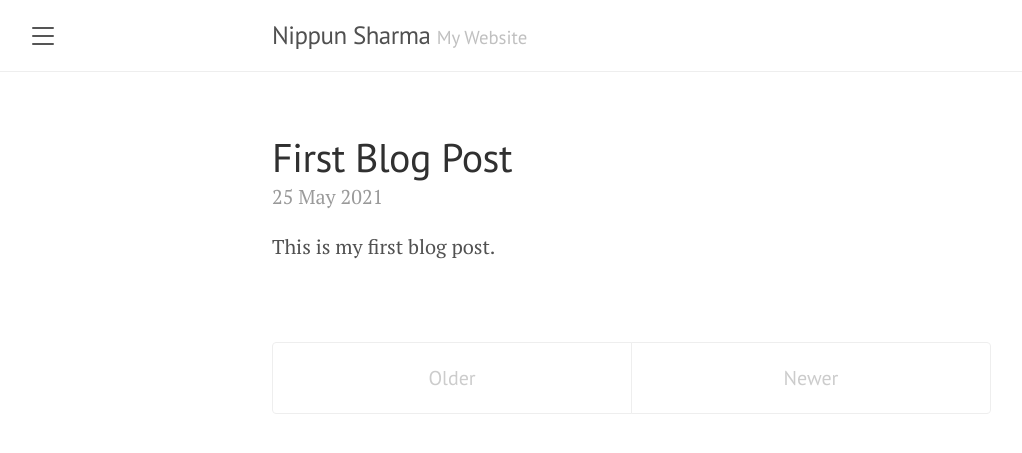
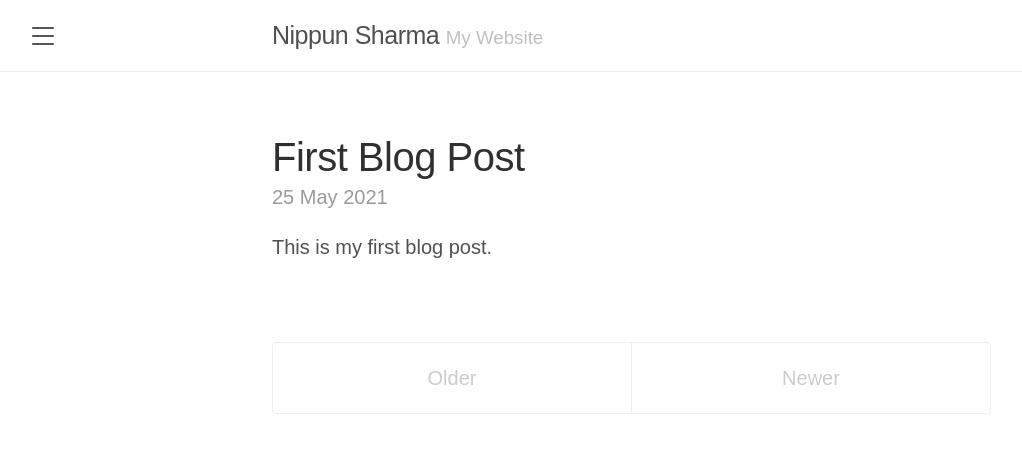
Before and after one commit to NippunSharma/nippunsharma.github.io, a Jekyll site: the page built from index.html, in a window 1280 px wide. Shown: the top 453 px of the page, without its empty margins (8-1030 px from the left). Built offline with Jekyll 4.4.1, drawn with Linux system fonts in a browser that asks for light colours; nearby versions of some CDN libraries; some web fonts are replaced; the list of posts is cut into pages by our own code.

Commit message:
changed fonts and icon size

```diff
--- a/_includes/head.html
+++ b/_includes/head.html
@@ -19,7 +19,9 @@
   <link rel="stylesheet" href="{{ '/public/css/poole.css' | absolute_url }}">
   <link rel="stylesheet" href="{{ '/public/css/syntax.css' | absolute_url }}">
   <link rel="stylesheet" href="{{ '/public/css/lanyon.css' | absolute_url }}">
-  <link rel="stylesheet" href="https://fonts.googleapis.com/css?family=PT+Serif:400,400italic,700%7CPT+Sans:400">
+
+  <link rel="preconnect" href="https://fonts.gstatic.com">
+  <link href="https://fonts.googleapis.com/css2?family=Pattaya&display=swap" rel="stylesheet">
 
   <link rel="apple-touch-icon-precomposed" sizes="144x144" href="{{ '/public/apple-touch-icon-precomposed.png' | absolute_url }}">
   <link rel="shortcut icon" href="{{ '/public/favicon.ico' | absolute_url }}">
--- a/_includes/sidebar.html
+++ b/_includes/sidebar.html
@@ -5,8 +5,8 @@
 <!-- Toggleable sidebar -->
 <div class="sidebar" id="sidebar">
   <div id="contact-list" style="text-align:center">
-    <a href="https://linkedin.com/in/nippun-sharma"><i class="fa fa-linkedin"></i></a>
-    <a href="https://github.com/NippunSharma"><i class="fa fa-github"></i></a>
+    <a href="https://linkedin.com/in/nippun-sharma"><i class="fa fa-linkedin" style="font-size: 150%;"></i></a>
+    <a href="https://github.com/NippunSharma"><i class="fa fa-github" style="font-size: 150%;"></i></a>
   </div>
 
   <div class="sidebar-item">
--- a/public/css/lanyon.css
+++ b/public/css/lanyon.css
@@ -41,11 +41,13 @@ body {
 }
 
 html {
-  font-family: "PT Serif", Georgia, "Times New Roman", serif;
+  /* font-family: "PT Serif", Georgia, "Times New Roman", serif; */
+  font-family: 'Pattaya', sans-serif;
 }
 
 h1, h2, h3, h4, h5, h6 {
-  font-family: "PT Sans", Helvetica, Arial, sans-serif;
+  /* font-family: "PT Sans", Helvetica, Arial, sans-serif; */
+  font-family: 'Pattaya', sans-serif;
   font-weight: 400;
   color: #313131;
   letter-spacing: -.025rem;
@@ -148,7 +150,8 @@ h1, h2, h3, h4, h5, h6 {
   width: 14rem;
   visibility: hidden;
   overflow-y: auto;
-  font-family: "PT Sans", Helvetica, Arial, sans-serif;
+  /* font-family: "PT Sans", Helvetica, Arial, sans-serif; */
+  font-family: 'Pattaya', sans-serif;
   font-size: .875rem; /* 15px */
   color: rgba(255,255,255,.6);
   background-color: #202020;
@@ -363,7 +366,8 @@ a.sidebar-nav-item:focus {
   overflow: hidden; /* clearfix */
   margin-left: -1rem;
   margin-right: -1rem;
-  font-family: "PT Sans", Helvetica, Arial, sans-serif;
+  /* font-family: "PT Sans", Helvetica, Arial, sans-serif; */
+  font-family: 'Pattaya', sans-serif;
   color: #ccc;
   text-align: center;
 }
```
